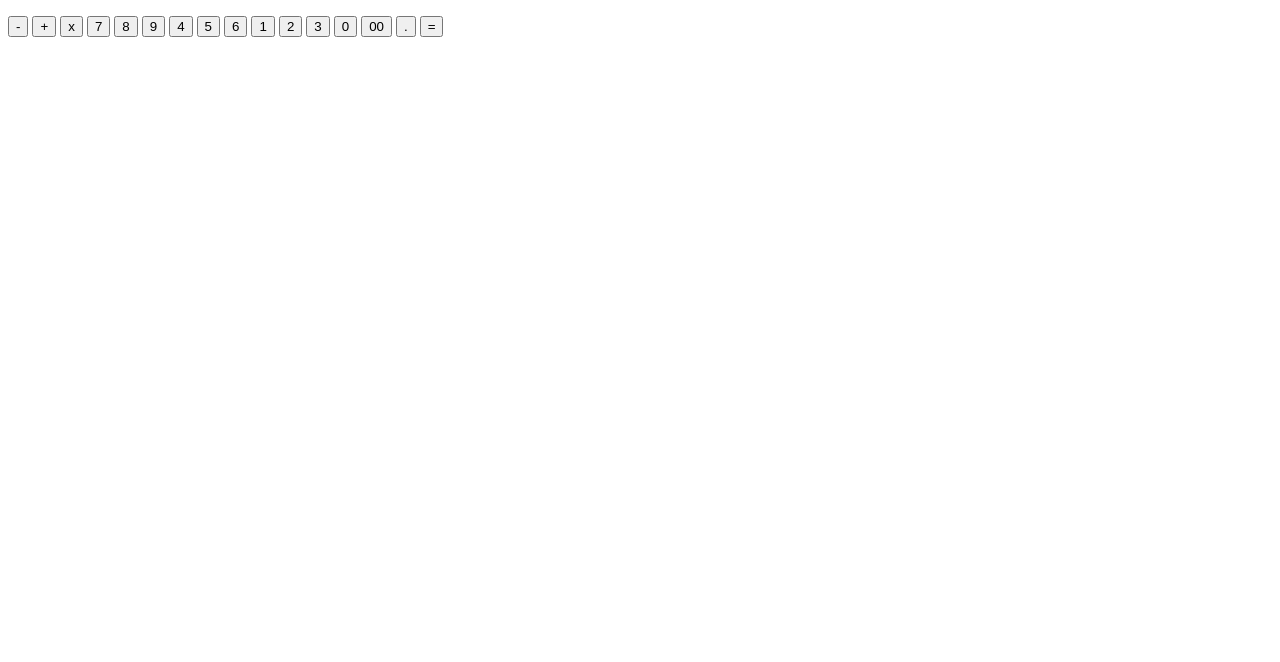
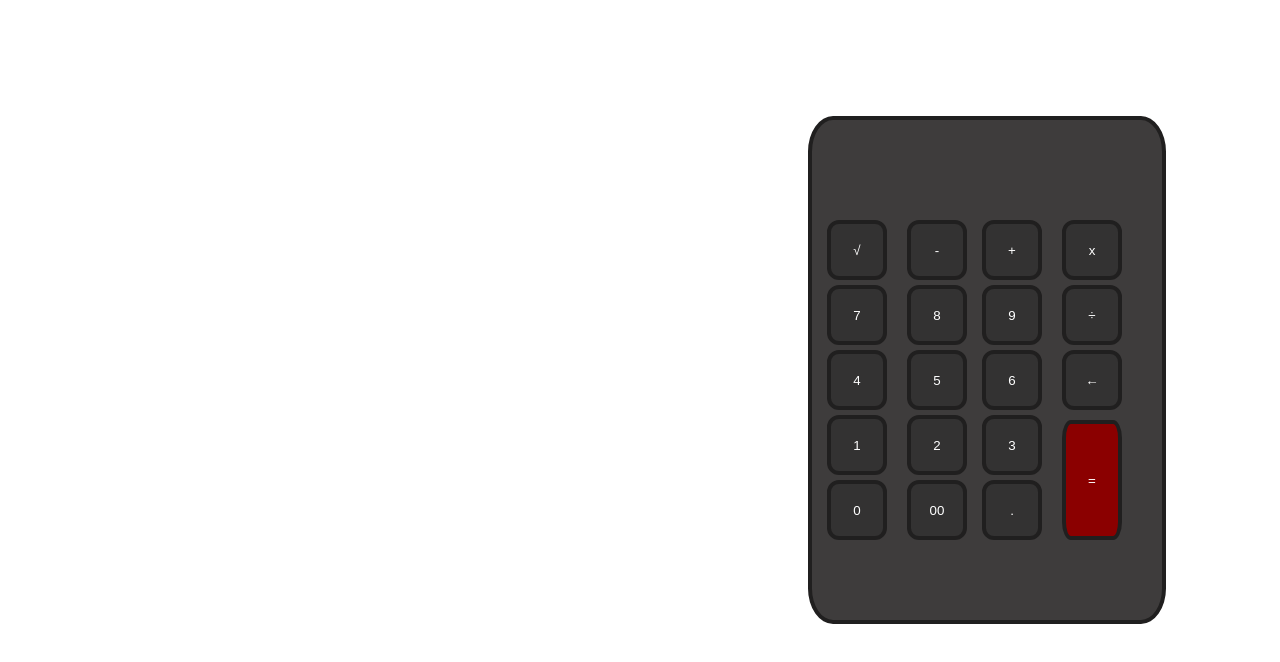
Before and after one commit to Franklin0110/GIT, a plain HTML site: page index.html in a window 1280 px wide. Drawn offline with Linux system fonts and the light colour scheme.

Commit message:
Agregar Scripts y detalles

```diff
--- a/index.html
+++ b/index.html
@@ -2,29 +2,34 @@
 <html>
 <link rel="stylesheet" href="styles.css">
 <head>
-        <p id="resultado"></p>
-        <p id="operacion"></p>
-        <button id="botonmenos"      class="cssboton" onclick = "botonmenos       () "     >-</button>
-        <button id="botonmas"        class="cssboton" onclick = "botonmas         () "     >+</button>
-        <button id="botonmultiplicar"class="cssboton" onclick = "botonmultiplicar () "     >x</button>
-        <button id="botonsiete"      class="cssboton" onclick = "botonsiete       () "     >7</button>
-        <button id="botonocho"       class="cssboton" onclick = "botonocho        () "     >8</button>
-        <button id="botonnueve"      class="cssboton" onclick = "botonnueve       () "     >9</button>
-        <button id="botoncuatro"     class="cssboton" onclick = "botoncuatro      () "     >4</button>
-        <button id="botoncinco"      class="cssboton" onclick = "botoncinco       () "     >5</button>
-        <button id="botonseis"       class="cssboton" onclick = "botonseis        () "     >6</button>
-        <button id="botonuno"        class="cssboton" onclick = "botonuno         () "     >1</button>
-        <button id="botondos"        class="cssboton" onclick = "botondos         () "     >2</button>
-        <button id="botontres"       class="cssboton" onclick = "botontres        () "     >3</button>
-        <button id="botoncero"       class="cssboton" onclick = "botoncero        () "     >0</button>
-        <button id="botoncerocero"   class="cssboton" onclick = "botoncerocero    () "     >00</button>
-        <button id="botonpunto"      class="cssboton" onclick = "botonpunto       () "     >.</button>
-        <button id="botonigual"      class="cssboton" onclick = "botonigual       () "     >=</button>
-        <script src="script.js"></script>
+    <p id="resultado"></p>
+    <p id="operacion"></p>
     <title></title>
 </head>
 <body>
-
-
+    <div class="cssfondo">
+        <div>
+            <button id="botonraizcuadrada"  class="cssbotones" onclick = 'botonraizcuadrada     ()'style=color:white>√</button>
+            <button id="botonmenos"  		class="cssbotones" onclick = 'botonmenos            ()'style="color:white">-</button>
+            <button id="botonmas" 			class="cssbotones" onclick = 'botonmas              ()'style="color:white">+</button>
+            <button id="botonmultiplicar" 	class="cssbotones" onclick = 'botonmultiplicar      ()'style="color:white">x</button>
+            <button id="botondivision"	 	class="cssbotones" onclick = 'botondivision         ()'style="color:white">÷</button>
+            <button id="botonsiete"			class="cssbotones" onclick = 'botonsiete            ()'style="color:white">7</button>
+            <button id="botonocho"			class="cssbotones" onclick = 'botonocho             ()'style="color:white">8</button>
+            <button id="botonnueve" 		class="cssbotones" onclick = 'botonnueve            ()'style="color:white">9</button>
+            <button id="botoncuatro" 		class="cssbotones" onclick = 'botoncuatro           ()'style="color:white">4</button>
+            <button id="botoncinco" 		class="cssbotones" onclick = 'botoncinco            ()'style="color:white">5</button>
+            <button id="botonseis" 			class="cssbotones" onclick = 'botonseis             ()'style="color:white">6</button>
+            <button id="botonuno"			class="cssbotones" onclick = 'botonuno              ()'style="color:white">1</button>
+            <button id="botondos"			class="cssbotones" onclick = 'botondos              ()'style="color:white">2</button>
+            <button id="botontres"  		class="cssbotones" onclick = 'botontres             ()'style="color:white">3</button>
+            <button id="botoncero" 			class="cssbotones" onclick = 'botoncero             ()'style="color:white">0</button>
+            <button id="botoncerocero"		class="cssbotones" onclick = 'botoncerocero         ()'style="color:white">00</button>
+            <button id="botonpunto" 		class="cssbotones" onclick = 'botonpunto            ()'style="color:white">.</button>
+            <button id="botonigual" 		class="cssbotonigual"onclick='botonigual            ()'style="color:white">=</button>
+            <button id="botonborrar" 		class="cssbotones" onclick = 'botonborar            ()'style="color:white">←</button>
+            </div>
+    </div>
+<script src="script.js"></script>
 </body>
 </html>
--- a/styles.css
+++ b/styles.css
@@ -0,0 +1,115 @@
+
+
+.cssfondo{
+	width: 350px;
+	background-color: #3e3c3c;
+	height: 500px;
+	position: absolute;
+	transform: translate(800px,100px);
+	border-radius: 7%;
+	border: 4px solid #201f1f;
+}
+#resultado{
+    height: 40px;
+    width: 40px;
+    top:20px;
+    left: 20px;
+
+    position: absolute;
+    color:#000;
+
+    }
+
+
+.cssbotones{
+	background-color: #333232;
+	width: 60px;
+	height: 60px;
+	position: absolute;
+	border: 4px solid #201f1f;
+	border-radius: 20%;
+
+}
+.cssbotonigual{
+	background-color: darkred;
+	width: 60px;
+	height: 120px;
+	position: absolute;
+	border: 4px solid #201f1f;
+	border-radius: 15%;
+	top: 300px;
+	left: 250px;
+
+}
+	#botonraizcuadrada{
+	top: 100px;
+	left: 15px;
+}
+	#botonmenos{
+	top: 100px;
+	left: 95px;
+}
+	#botonmas{
+	top: 100px;
+	left: 170px;
+}
+	#botonmultiplicar{
+	top: 100px;
+	left: 250px;
+}
+	#botonsiete{
+	top: 165px;
+	left: 15px;
+}
+	#botonocho{
+	top: 165px;
+	left: 95px;
+}
+	#botonnueve{
+	top: 165px;
+	left: 170px;
+}
+	#botondivision{
+	top: 165px;
+	left: 250px;
+}
+	#botoncuatro{
+	top: 230px;
+	left: 15px;
+}
+	#botoncinco{
+	top: 230px;
+	left: 95px;
+}
+	#botonseis{
+	top: 230px;
+	left: 170px;
+}
+	#botonborrar{
+	top: 230px;
+	left: 250px;
+}
+	#botonuno{
+	top: 295px;
+	left: 15px;
+}
+	#botondos{
+	top: 295px;
+	left: 95px;
+}
+	#botontres{
+	top: 295px;
+	left: 170px;
+}
+	#botoncero{
+	top: 360px;
+	left: 15px;
+}
+	#botoncerocero{
+	top: 360px;
+	left: 95px;
+}
+	#botonpunto{
+	top: 360px;
+	left: 170px;
+}
```
